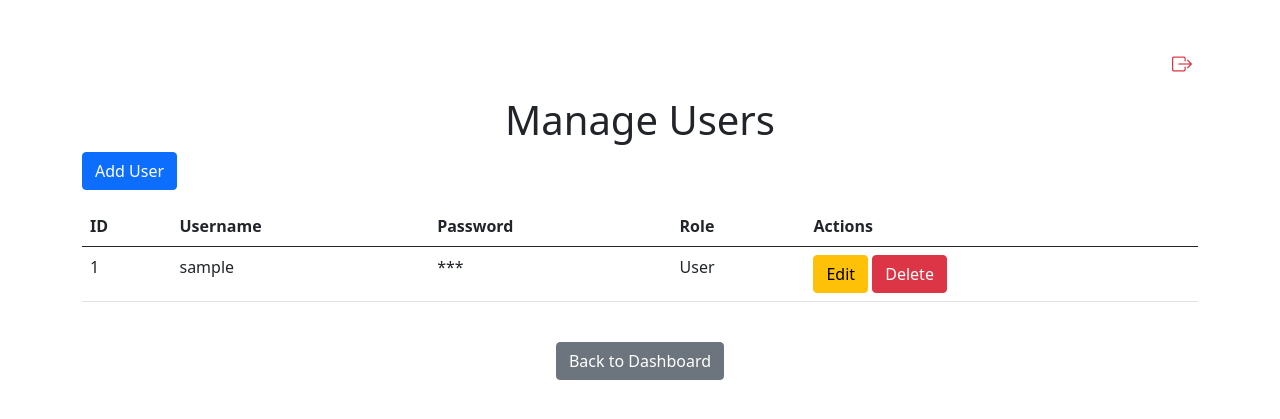
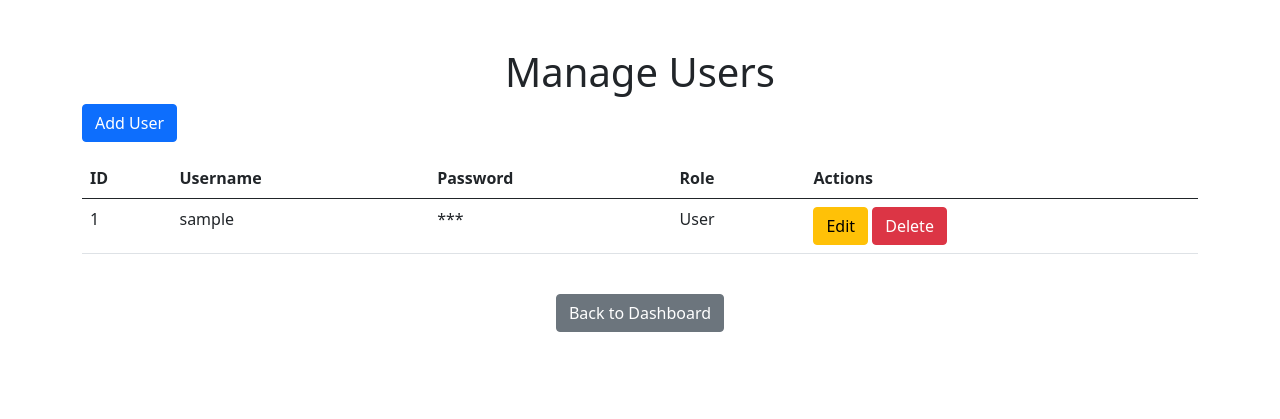
Before and after one commit to delma12/AMS, a FastAPI app: template templates/users.html in a window 1280 px wide. Shown: the top 419 px of the page. Run offline with FastAPI, Linux system fonts and the light colour scheme; the template is opened without the code that fills it: most values are stand-ins (such as "Sample title", 1, 10 or a date in 2020).

Commit message:
fix uptime

```diff
--- a/main.py
+++ b/main.py
@@ -1,4 +1,4 @@
-from fastapi import FastAPI, Request, Depends, HTTPException, Cookie
+from fastapi import FastAPI, Request, Depends, HTTPException, Cookie, Response
 from fastapi.templating import Jinja2Templates
 from sqlalchemy.orm import Session
 from pydantic import BaseModel
@@ -367,3 +367,7 @@ if __name__ == "__main__":
 
     port = int(os.getenv("PORT", 8000))
     uvicorn.run("main:app", host="0.0.0.0", port=port)
+
+@app.head("/")
+async def head_index():
+    return Response(status_code=200)
--- a/templates/users.html
+++ b/templates/users.html
@@ -9,10 +9,6 @@
       rel="stylesheet"
     />
     <script src="https://cdn.jsdelivr.net/npm/bootstrap@5.0.2/dist/js/bootstrap.bundle.min.js"></script>
-  <link
-    href="https://cdn.jsdelivr.net/npm/bootstrap-icons@1.10.5/font/bootstrap-icons.css"
-    rel="stylesheet"
-  />
     <style>
       .notification-banner {
         display: none;
@@ -32,35 +28,10 @@
       .form-check-item {
         margin-bottom: 0.5rem;
       }
-    .user-profile {
-      display: flex;
-      justify-content: space-between;
-      align-items: center;
-      margin-bottom: 1rem;
-    }
-    .user-profile .btn-logout {
-      background: none;
-      border: none;
-      color: #dc3545;
-      font-size: 1.25rem;
-      cursor: pointer;
-    }
-    .user-profile .btn-logout:focus {
-      outline: 2px solid #dc3545;
-      outline-offset: 2px;
-    }
     </style>
   </head>
   <body>
     <div class="container mt-5">
-    <!-- User Profile Section -->
-    <div class="user-profile">
-      <span id="userName" class="h4"></span>
-      <button class="btn-logout" onclick="logout()" aria-label="Log out">
-        <i class="bi bi-box-arrow-right"></i>
-      </button>
-    </div>
-
       <h1 class="text-center">Manage Users</h1>
       <button
         class="btn btn-primary mb-3"
@@ -202,17 +173,6 @@
       }
 
       document.addEventListener("DOMContentLoaded", function () {
-      // Simulate fetching user details
-      fetch("/api/currentUser")
-        .then(response => response.json())
-        .then(user => {
-          document.getElementById("userName").textContent = user.username;
-        })
-        .catch(error => {
-          showNotification("Failed to load user information", false);
-          console.error("Error fetching user info:", error);
-        });
-
         // Password validation logic
         const passwordInput = document.getElementById("password");
         const requirements = {
@@ -362,24 +322,10 @@
             }
           })
           .catch((error) => {
-          showNotification("An error occurred while deleting the user", false);
-          console.error("Error:", error);
-        });
-    }
-
-    function logout() {
-      fetch("/logout", {
-        method: "POST",
-      })
-        .then((response) => {
-          if (response.ok) {
-            window.location.href = "/login"; // Redirect to login page or any other page after logout
-          } else {
-            showNotification("Error logging out", false);
-          }
-        })
-        .catch((error) => {
-          showNotification("An error occurred while logging out", false);
+            showNotification(
+              "An error occurred while deleting the user",
+              false
+            );
             console.error("Error:", error);
           });
       }
```
Lines whose indentation alone changed are shown as unchanged.
